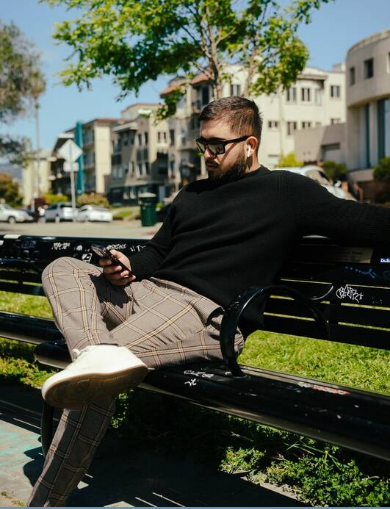
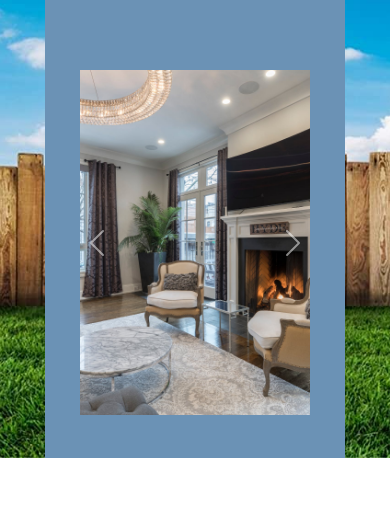
Before and after one commit to Moshahrani/real-estate-website, a React (Create React App) app in the folder real-estate/: page / in a window 390 px wide. Shown: the part 962-1471 px from the top of the page. Built offline with nearby package versions, Linux system fonts and the light colour scheme; a web font is replaced by a local one.

Commit message:
added two backyard image options for carousel's background and fixed resizing issue for carousel during mobile view and overall padding of containers and image sizing withn the photo carousel component

```diff
--- a/real-estate/src/components/Carousel.js
+++ b/real-estate/src/components/Carousel.js
@@ -3,18 +3,22 @@ import { Carousel } from "react-bootstrap";
 import personal1 from "../media/personal1.jpg";
 import "../css/Carousel.css";
 import house3 from "../media/house3.jpeg";
-import house2 from "../media/house2.jpeg";
-import interior from "../media/interior1.jpeg";
 import house4 from "../media/house4.jpeg";
 import house5 from "../media/house5.jpeg";
 import house6 from "../media/house6.jpeg";
 import house7 from "../media/house7.webp";
-// import Image1 from './path-to-image1.jpg';
-// import Image2 from './path-to-image2.jpg';
-// import Image3 from './path-to-image3.jpg';
+import backyardFence from "../media/backyardFence.jpeg";
+
+const carouselBackground = {
+  backgroundImage: `url(${backyardFence})`,
+  backgroundSize: 'cover',
+  backgroundPosition: 'center center',
+  height: '50%'
+};
 
 const CustomCarousel = () => {
   return (
+    <div style={carouselBackground}>
       <div className="image-carousel-container">
         <img src={personal1} alt="" className="side-image" />
         <div className="carousel-content">
@@ -40,21 +44,22 @@ const CustomCarousel = () => {
                 alt="house image"
               />
             </Carousel.Item>
-          <Carousel.Item className="custom-carousel-item">
+            {/* <Carousel.Item className="custom-carousel-item">
               <img
-              className="d-block w-100 custom-carousel-img"
+                className="custom-carousel-img"
                 src={house5}
                 alt="house image"
               />
-          </Carousel.Item>
-          <Carousel.Item className="custom-carousel-item">
+            </Carousel.Item> */}
+            {/* <Carousel.Item className="custom-carousel-item">
               <img
                 className="d-block w-100 custom-carousel-img"
                 src={house7}
                 alt="house image"
               />
-          </Carousel.Item>
+            </Carousel.Item> */}
           </Carousel>
+        </div>
       </div>
     </div>
   );
--- a/real-estate/src/css/Carousel.css
+++ b/real-estate/src/css/Carousel.css
@@ -4,62 +4,48 @@
 }
 
 .image-carousel-container {
-    padding-left: 5%;
-    padding-right: 5%;
+    width: 50%;
     display: flex;
     justify-content: space-between;
     /* max-width: 1200px; */
-    height: 900px;
+    max-height: 500px;
     margin: auto;
     overflow: hidden;
     position: relative;
     animation: fadeIn 3s ease-in-out;
-    margin-top: 100px;
+    margin-top: 30px;
   }
 
   .side-image {
-    width: 50%;
+    width: 40%;
     object-fit: cover;
   }
 
+
   .carousel-content {
-    width: 50%;
+    width: 60%;
     height: 100%;
     padding: 20px;
     display: flex;
     justify-content: center;
     align-items: center;
     background-color: #6b92b5;
-    /* background-color: #7b9ebd;
-    background-color: #9cb6ce; */
   }
+
   .custom-carousel {
-    width: 70%;
-    height: 70%;
-    max-width: 400px;
-    max-height: 700px;
-    margin: auto;
+    width: 100%; /* Adjust as per your requirements */
+    height: 500px;  /* Set this to a fixed value */
     display: flex;
     justify-content: center;
     align-items: center;
-}
-
-
-  .custom-carousel-item {
-    width: 100%;
-    height: 100%;
+    overflow: hidden; /* Prevent images from bleeding outside the container */
   }
 
   .custom-carousel-img {
-    max-width: 400px;
-    max-height: 700px;
-    min-width: 400px;
-    min-height: 700px;
-    width: 100%;
-    height: 100%;
-    object-fit: cover;
+    width: 100%;  /* Ensure the image takes the full width of the container */
+    height: 100%;  /* Ensure the image takes the full height of the container */
+    object-fit: cover; /* Scale and crop the image to fit the container while maintaining aspect ratio */
   }
-
 /* ---- mobile views  */
 
 
@@ -67,13 +53,19 @@
     .image-carousel-container {
       /* display: none; */
       flex-direction: column;
+      /* margin-top: -5px;
+      margin-bottom: -10px; */
+      width: 300px;
+      padding: 0;
       height: auto;
-      margin-top: -5px;
-      margin-bottom: -10px;
-      padding: 0;
     }
-
-    .side-image, .carousel-content {
-      width: 100%;
+    .carousel-content {
+      width:100%;
+      border:15px solid #6b92b5;
+      /* justify-content: center;
+      align-items: center; */
+    }
+    .side-image {
+      display: none;
     }
   }
```
Also changed, not shown: real-estate/src/media/backyard.jpg (added), real-estate/src/media/backyardFence.jpeg (added). Lines whose indentation alone changed are shown as unchanged.
